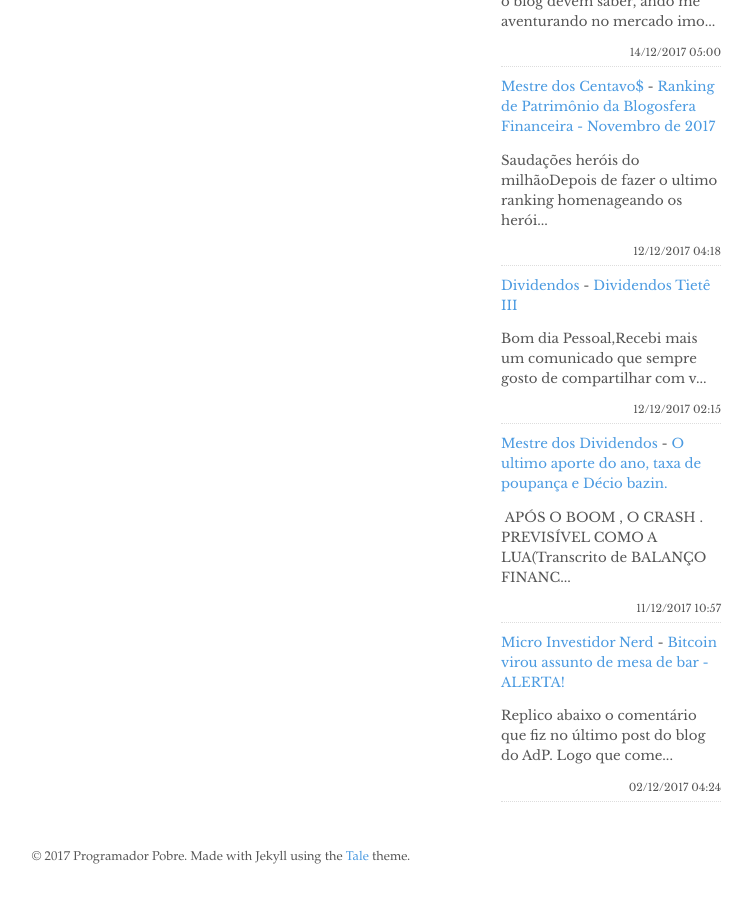
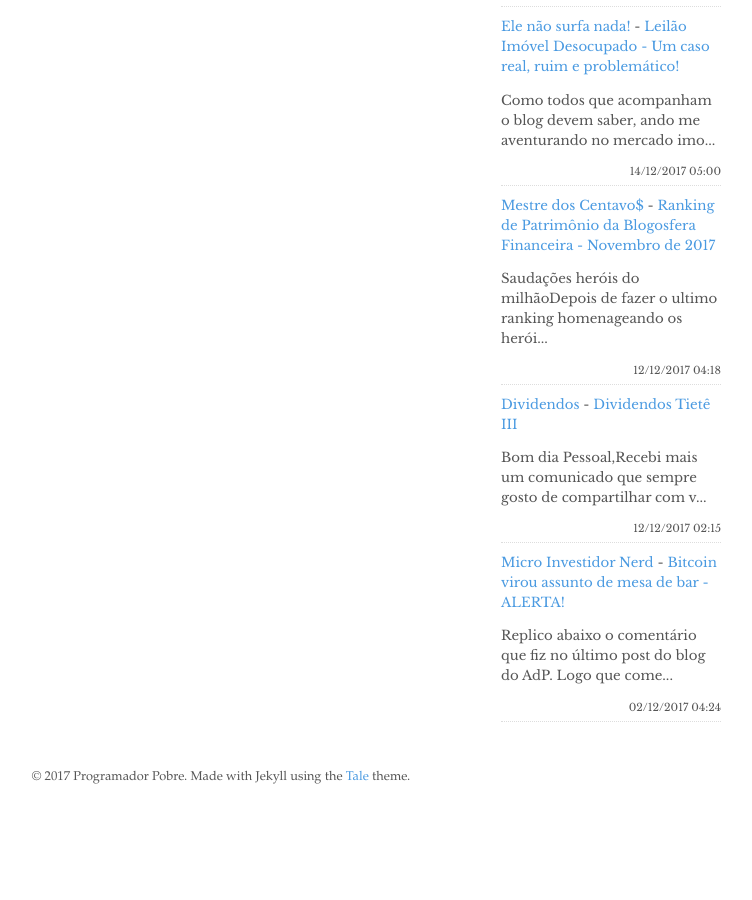
Before and after one commit to programadorpobre/programadorpobre.github.io, a Jekyll site: the page built from index.html, in a window 1280 px wide and 900 px high, scrolled down 977 px. Shown: the whole window, without its empty margins (419-1171 px from the left). Built offline with Jekyll 4.4.1, drawn with Linux system fonts in a browser that asks for light colours; the list of posts is cut into pages by our own code; comment, search, counter and statistics services are not loaded; after the commit the page ends 1797 px from its top, so only the background shows below that; some of the changed text lies outside the part shown.

Commit message:
[ci skip] travis #135

```diff
--- a/_includes/feed-entries.html
+++ b/_includes/feed-entries.html
@@ -1,3 +1,8 @@
+<div class="feed-entry">
+    <a class="feed-entry-site-name" href="http://mestredosdividendos.blogspot.com/">Mestre dos Dividendos</a> - <a class="feed-entry-title" href="http://mestredosdividendos.blogspot.com/2017/12/decio-bazin-benchmark-da-carteira.html">Décio Bazin + Benchmark da carteira.</a>
+    <p class="feed-entry-summary">&nbsp;&nbsp;&nbsp;&nbsp;&nbsp;&nbsp;&nbsp;&nbsp;&nbsp;&nbsp;&nbsp;&nbsp;&nbsp;&n...</p>
+    <time datetime="2017-12-17T15:15:00.000-08:00">17/12/2017 15:15</time>
+</div>
 <div class="feed-entry">
     <a class="feed-entry-site-name" href="http://oaportadorfinanceiro.blogspot.com/">O Aportador</a> - <a class="feed-entry-title" href="http://oaportadorfinanceiro.blogspot.com/2017/12/livro-investindo-para-vencer-segredos.html">[Livro] Investindo para Vencer: Segredos do Mille</a>
     <p class="feed-entry-summary">"Taxa não ganha de aportes regulares"&nbsp;(Mille)Olá meus amigos da blogosfera ...</p>
@@ -34,11 +39,6 @@
     <time datetime="2017-12-12T02:15:00.001-08:00">12/12/2017 02:15</time>
 </div>
 <div class="feed-entry">
-    <a class="feed-entry-site-name" href="http://mestredosdividendos.blogspot.com/">Mestre dos Dividendos</a> - <a class="feed-entry-title" href="http://mestredosdividendos.blogspot.com/2017/12/o-ultimo-aporte-do-ano-taxa-de-poupanca.html">O ultimo aporte do ano, taxa de poupança e Décio bazin.</a>
-    <p class="feed-entry-summary">&nbsp;APÓS O BOOM , O CRASH . PREVISÍVEL COMO A LUA(Transcrito de BALANÇO FINANC...</p>
-    <time datetime="2017-12-11T10:57:00.001-08:00">11/12/2017 10:57</time>
-</div>
-<div class="feed-entry">
     <a class="feed-entry-site-name" href="http://microinvestidornerd.blogspot.com/">Micro Investidor Nerd</a> - <a class="feed-entry-title" href="http://microinvestidornerd.blogspot.com/2017/12/bitcoin-virou-assunto-de-mesa-de-bar.html">Bitcoin virou assunto de mesa de bar - ALERTA!</a>
     <p class="feed-entry-summary">Replico abaixo o comentário que fiz no último post do blog do AdP. Logo que come...</p>
     <time datetime="2017-12-02T04:24:00.001-08:00">02/12/2017 04:24</time>
```
